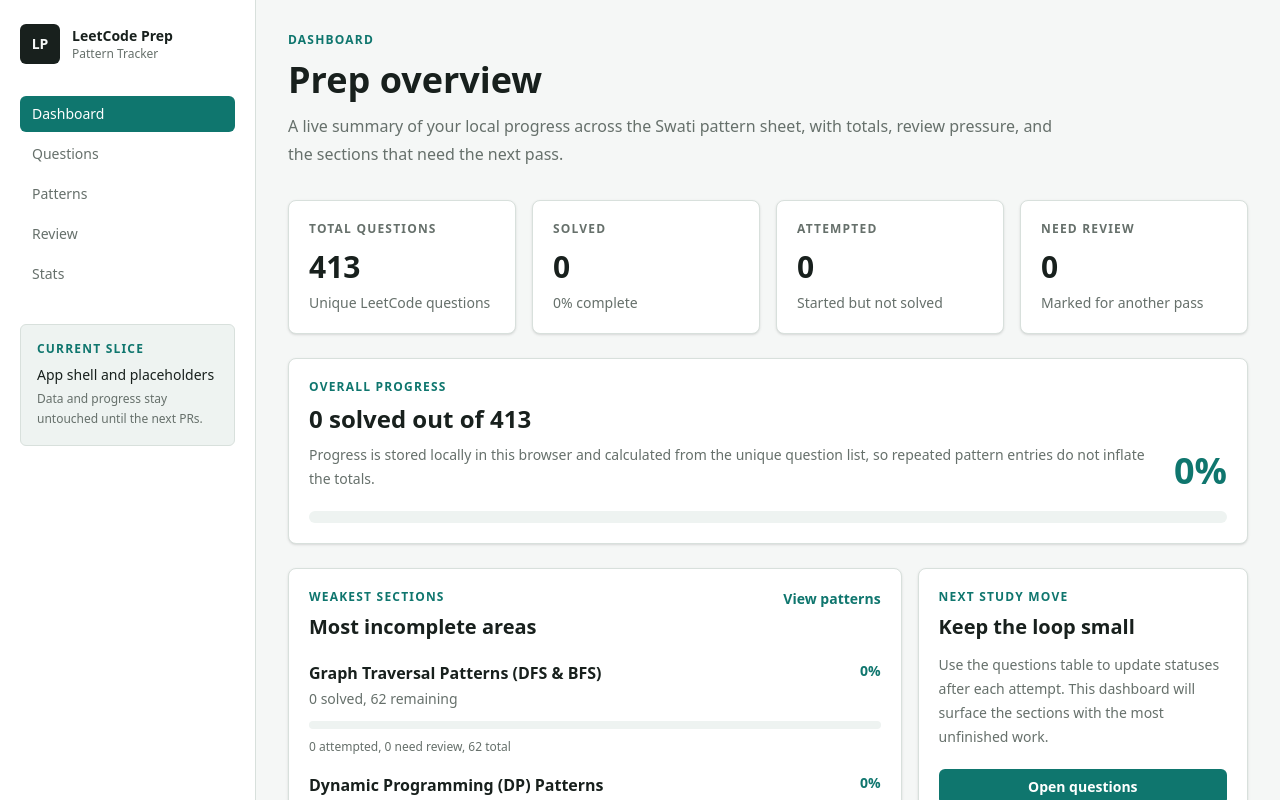
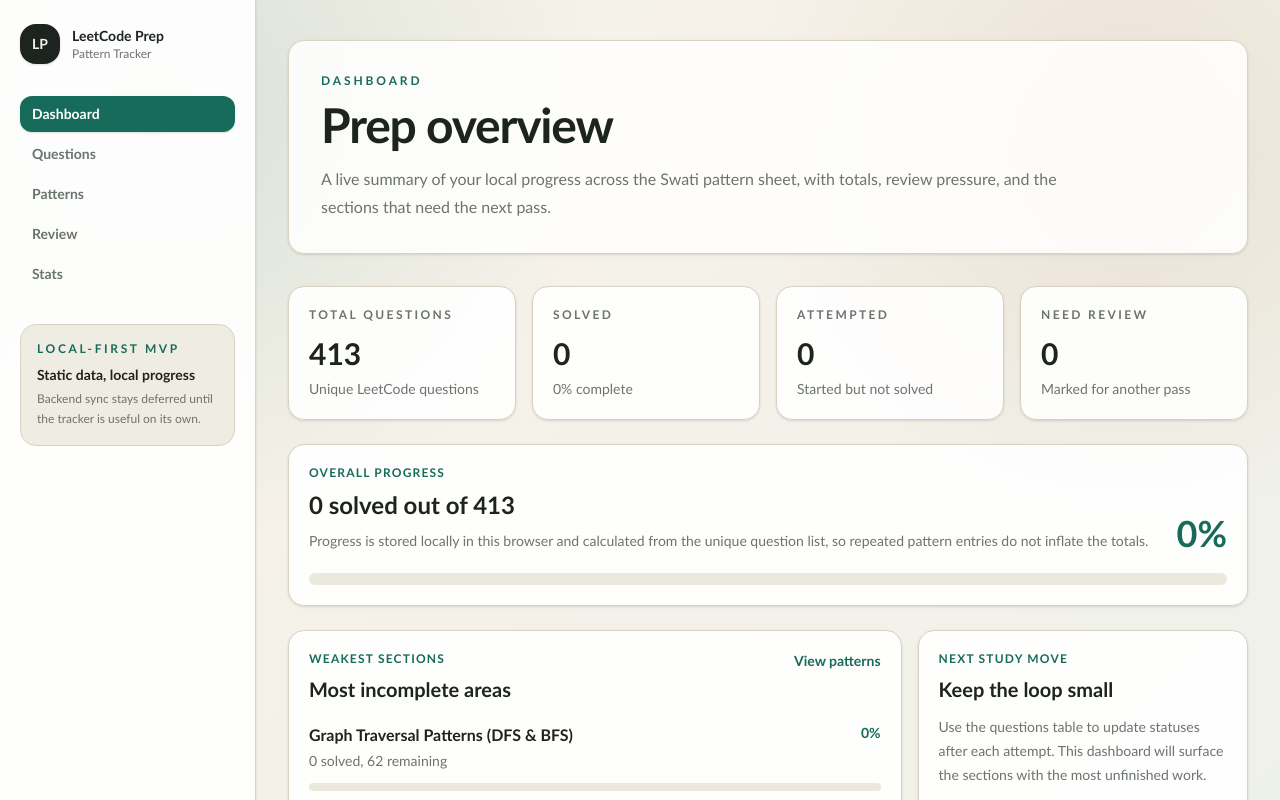
Before and after one commit to itsnothuy/Leetcode-Prep, a Next.js app: page / in a window 1280 px wide. Shown: the top 800 px of the page. Built offline with nearby package versions, Linux system fonts and the light colour scheme.

Commit message:
Update AGENTS instructions for the LeetCode prep app

```diff
--- a/src/app/globals.css
+++ b/src/app/globals.css
@@ -1,15 +1,18 @@
 @import "tailwindcss";
 
 :root {
-  --background: #f5f7f6;
-  --foreground: #18201d;
-  --muted: #66706b;
+  --background: #f4f1ea;
+  --foreground: #1d241f;
+  --muted: #6c746f;
   --surface: #ffffff;
-  --surface-muted: #eef3f1;
-  --border: #d8e0dc;
-  --accent: #0f766e;
+  --surface-muted: #ebe8dd;
+  --border: #d9d2c3;
+  --accent: #176b5b;
   --accent-foreground: #ffffff;
-  --warning: #b45309;
+  --warning: #a15c13;
+  --success: #2f7d50;
+  --danger: #9f3a2f;
+  --ink-soft: #34413a;
 }
 
 @theme inline {
@@ -22,6 +25,9 @@
   --color-accent: var(--accent);
   --color-accent-foreground: var(--accent-foreground);
   --color-warning: var(--warning);
+  --color-success: var(--success);
+  --color-danger: var(--danger);
+  --color-ink-soft: var(--ink-soft);
 }
 
 * {
@@ -33,9 +39,20 @@ html {
 }
 
 body {
-  background: var(--background);
+  background:
+    radial-gradient(circle at 12% 8%, rgb(23 107 91 / 0.13), transparent 28rem),
+    radial-gradient(circle at 88% 12%, rgb(161 92 19 / 0.11), transparent 24rem),
+    linear-gradient(135deg, #f7f3e9 0%, var(--background) 48%, #ecf1ea 100%);
   color: var(--foreground);
   font-family:
-    ui-sans-serif, system-ui, -apple-system, BlinkMacSystemFont, "Segoe UI",
-    sans-serif;
+    "Avenir Next", "Trebuchet MS", ui-sans-serif, system-ui, sans-serif;
 }
+
+::selection {
+  background: rgb(23 107 91 / 0.18);
+}
+
+:focus-visible {
+  outline: 3px solid rgb(23 107 91 / 0.24);
+  outline-offset: 3px;
+}
--- a/src/components/app-navigation.tsx
+++ b/src/components/app-navigation.tsx
@@ -21,7 +21,7 @@ function NavLinks({ compact = false }: { compact?: boolean }) {
   return (
     <nav
       aria-label="Primary navigation"
-      className={compact ? "flex gap-2 overflow-x-auto" : "grid gap-1"}
+      className={compact ? "flex gap-2 overflow-x-auto pb-1" : "grid gap-1"}
     >
       {navItems.map((item) => {
         const active = isActivePath(pathname, item.href);
@@ -32,10 +32,10 @@ function NavLinks({ compact = false }: { compact?: boolean }) {
             href={item.href}
             aria-current={active ? "page" : undefined}
             className={[
-              "rounded-md px-3 py-2 text-sm font-medium transition-colors",
+              "rounded-xl px-3 py-2 text-sm font-semibold transition",
               compact ? "shrink-0" : "",
               active
-                ? "bg-accent text-accent-foreground"
+                ? "bg-accent text-accent-foreground shadow-sm"
                 : "text-muted hover:bg-surface-muted hover:text-foreground",
             ]
               .filter(Boolean)
@@ -51,10 +51,10 @@ function NavLinks({ compact = false }: { compact?: boolean }) {
 
 export function TopNav() {
   return (
-    <header className="sticky top-0 z-20 border-b border-border bg-surface/95 px-4 py-3 backdrop-blur lg:hidden">
+    <header className="sticky top-0 z-20 border-b border-border bg-surface/90 px-4 py-3 shadow-sm backdrop-blur lg:hidden">
       <div className="mb-3 flex items-center justify-between gap-3">
         <Link href="/" className="flex items-center gap-2 font-semibold">
-          <span className="grid size-8 place-items-center rounded-md bg-foreground text-sm text-background">
+          <span className="grid size-8 place-items-center rounded-xl bg-foreground text-sm text-background shadow-sm">
             LP
           </span>
           <span>Pattern Tracker</span>
@@ -73,9 +73,9 @@ export function TopNav() {
 
 export function AppSidebar() {
   return (
-    <aside className="sticky top-0 hidden h-screen w-64 shrink-0 border-r border-border bg-surface px-5 py-6 lg:block">
+    <aside className="sticky top-0 hidden h-screen w-64 shrink-0 border-r border-border bg-surface/90 px-5 py-6 shadow-sm backdrop-blur lg:block">
       <Link href="/" className="mb-8 flex items-center gap-3">
-        <span className="grid size-10 place-items-center rounded-md bg-foreground text-sm font-semibold text-background">
+        <span className="grid size-10 place-items-center rounded-2xl bg-foreground text-sm font-semibold text-background shadow-sm">
           LP
         </span>
         <span>
@@ -84,13 +84,13 @@ export function AppSidebar() {
         </span>
       </Link>
       <NavLinks />
-      <div className="mt-8 rounded-md border border-border bg-surface-muted p-4">
-        <p className="text-xs font-semibold uppercase tracking-widest text-accent">
-          Current Slice
+      <div className="mt-8 rounded-2xl border border-border bg-surface-muted/80 p-4">
+        <p className="text-xs font-semibold uppercase tracking-[0.22em] text-accent">
+          Local-first MVP
         </p>
-        <p className="mt-2 text-sm font-medium">App shell and placeholders</p>
+        <p className="mt-2 text-sm font-semibold">Static data, local progress</p>
         <p className="mt-1 text-xs leading-5 text-muted">
-          Data and progress stay untouched until the next PRs.
+          Backend sync stays deferred until the tracker is useful on its own.
         </p>
       </div>
     </aside>
--- a/src/components/app-shell.tsx
+++ b/src/components/app-shell.tsx
@@ -7,13 +7,13 @@ type AppShellProps = {
 
 export function AppShell({ children }: AppShellProps) {
   return (
-    <div className="min-h-screen bg-background text-foreground">
+    <div className="min-h-screen text-foreground">
       <TopNav />
       <div className="mx-auto flex min-h-screen w-full max-w-7xl">
         <AppSidebar />
         <main
           id="main-content"
-          className="min-w-0 flex-1 px-4 py-6 sm:px-6 lg:px-8 lg:py-8"
+          className="min-w-0 flex-1 px-4 py-6 sm:px-6 lg:px-8 lg:py-10"
         >
           {children}
         </main>
--- a/src/components/container.tsx
+++ b/src/components/container.tsx
@@ -7,7 +7,11 @@ type ContainerProps = {
 
 export function Container({ children, className }: ContainerProps) {
   return (
-    <div className={["mx-auto w-full max-w-5xl", className].filter(Boolean).join(" ")}>
+    <div
+      className={["mx-auto w-full max-w-6xl", className]
+        .filter(Boolean)
+        .join(" ")}
+    >
       {children}
     </div>
   );
--- a/src/components/dashboard-overview.tsx
+++ b/src/components/dashboard-overview.tsx
@@ -49,7 +49,7 @@ export function DashboardOverview({
   return (
     <section className="space-y-6">
       {storageError ? (
-        <p className="rounded-md border border-warning/40 bg-warning/10 px-4 py-3 text-sm font-medium text-warning">
+        <p className="rounded-xl border border-warning/40 bg-warning/10 px-4 py-3 text-sm font-medium text-warning">
           {storageError}
         </p>
       ) : null}
@@ -77,7 +77,7 @@ export function DashboardOverview({
         />
       </div>
 
-      <div className="rounded-lg border border-border bg-surface p-5 shadow-sm">
+      <div className="rounded-2xl border border-border bg-surface/90 p-5 shadow-sm">
         <div className="flex flex-col gap-3 sm:flex-row sm:items-end sm:justify-between">
           <div>
             <p className="text-xs font-semibold uppercase tracking-widest text-accent">
@@ -112,7 +112,7 @@ export function DashboardOverview({
       </div>
 
       <div className="grid gap-4 lg:grid-cols-[1.3fr_0.7fr]">
-        <section className="rounded-lg border border-border bg-surface p-5 shadow-sm">
+        <section className="rounded-2xl border border-border bg-surface/90 p-5 shadow-sm">
           <div className="flex flex-col gap-2 sm:flex-row sm:items-start sm:justify-between">
             <div>
               <p className="text-xs font-semibold uppercase tracking-widest text-accent">
@@ -137,13 +137,13 @@ export function DashboardOverview({
               ))}
             </div>
           ) : (
-            <p className="mt-5 rounded-md bg-surface-muted px-4 py-5 text-sm leading-6 text-muted">
+            <p className="mt-5 rounded-xl bg-surface-muted px-4 py-5 text-sm leading-6 text-muted">
               Every section is solved. That is a very good problem to have.
             </p>
           )}
         </section>
 
-        <aside className="rounded-lg border border-border bg-surface p-5 shadow-sm">
+        <aside className="rounded-2xl border border-border bg-surface/90 p-5 shadow-sm">
           <p className="text-xs font-semibold uppercase tracking-widest text-accent">
             Next study move
           </p>
@@ -155,13 +155,13 @@ export function DashboardOverview({
           <div className="mt-5 flex flex-col gap-3">
             <Link
               href="/questions"
-              className="rounded-md bg-accent px-4 py-2 text-center text-sm font-semibold text-accent-foreground transition hover:opacity-90"
+              className="rounded-xl bg-accent px-4 py-2 text-center text-sm font-semibold text-accent-foreground transition hover:opacity-90"
             >
               Open questions
             </Link>
             <Link
               href="/review"
-              className="rounded-md border border-border px-4 py-2 text-center text-sm font-semibold transition hover:border-accent hover:text-accent"
+              className="rounded-xl border border-border px-4 py-2 text-center text-sm font-semibold transition hover:border-accent hover:text-accent"
             >
               Check review queue
             </Link>
@@ -180,8 +180,8 @@ type StatCardProps = {
 
 function StatCard({ detail, label, value }: StatCardProps) {
   return (
-    <div className="rounded-lg border border-border bg-surface p-5 shadow-sm">
-      <p className="text-xs font-semibold uppercase tracking-widest text-muted">
+    <div className="rounded-2xl border border-border bg-surface/90 p-5 shadow-sm">
+      <p className="text-xs font-semibold uppercase tracking-[0.2em] text-muted">
         {label}
       </p>
       <p className="mt-3 text-3xl font-semibold">{value}</p>
--- a/src/components/page-header.tsx
+++ b/src/components/page-header.tsx
@@ -6,12 +6,16 @@ type PageHeaderProps = {
 
 export function PageHeader({ eyebrow, title, description }: PageHeaderProps) {
   return (
-    <header className="mb-8 max-w-3xl">
-      <p className="text-xs font-semibold uppercase tracking-widest text-accent">
-        {eyebrow}
-      </p>
-      <h1 className="mt-3 text-3xl font-semibold sm:text-4xl">{title}</h1>
-      <p className="mt-3 text-base leading-7 text-muted">{description}</p>
+    <header className="mb-8 overflow-hidden rounded-2xl border border-border bg-surface/85 p-6 shadow-sm backdrop-blur sm:p-8">
+      <div className="max-w-3xl">
+        <p className="text-xs font-semibold uppercase tracking-[0.24em] text-accent">
+          {eyebrow}
+        </p>
+        <h1 className="mt-3 text-3xl font-semibold tracking-tight sm:text-5xl">
+          {title}
+        </h1>
+        <p className="mt-4 text-base leading-7 text-muted">{description}</p>
+      </div>
     </header>
   );
 }
--- a/src/components/patterns-overview.tsx
+++ b/src/components/patterns-overview.tsx
@@ -21,10 +21,10 @@ export function PatternsOverview({ patterns }: PatternsOverviewProps) {
           <Link
             key={pattern.id}
             href={`/questions?pattern=${encodeURIComponent(pattern.id)}`}
-            className="group flex min-h-56 flex-col justify-between rounded-lg border border-border bg-surface p-5 shadow-sm transition hover:-translate-y-0.5 hover:border-accent hover:shadow-md"
+            className="group flex min-h-56 flex-col justify-between rounded-2xl border border-border bg-surface/90 p-5 shadow-sm transition hover:-translate-y-0.5 hover:border-accent hover:shadow-md"
           >
             <div>
-              <p className="text-xs font-semibold uppercase tracking-widest text-muted">
+              <p className="text-xs font-semibold uppercase tracking-[0.2em] text-muted">
                 Pattern {pattern.number}
               </p>
               <h2 className="mt-3 text-xl font-semibold leading-7 group-hover:text-accent">
@@ -64,7 +64,7 @@ export function PatternsOverview({ patterns }: PatternsOverviewProps) {
                   style={{ width: `${progress.percentComplete}%` }}
                 />
               </div>
-              <p className="mt-4 text-sm font-medium text-accent">
+              <p className="mt-4 text-sm font-semibold text-accent">
                 View questions
               </p>
             </div>
--- a/src/components/placeholder-panel.tsx
+++ b/src/components/placeholder-panel.tsx
@@ -10,13 +10,13 @@ export function PlaceholderPanel({
   items,
 }: PlaceholderPanelProps) {
   return (
-    <section className="rounded-md border border-border bg-surface p-5 shadow-sm">
+    <section className="rounded-2xl border border-border bg-surface/90 p-5 shadow-sm">
       <div className="flex flex-col gap-2 border-b border-border pb-4 sm:flex-row sm:items-center sm:justify-between">
         <div>
           <h2 className="text-base font-semibold">{title}</h2>
           <p className="mt-1 text-sm leading-6 text-muted">{description}</p>
         </div>
-        <span className="w-fit rounded-md bg-surface-muted px-3 py-1 text-xs font-medium text-muted">
+        <span className="w-fit rounded-full bg-surface-muted px-3 py-1 text-xs font-semibold text-muted">
           Placeholder
         </span>
       </div>
@@ -24,7 +24,7 @@ export function PlaceholderPanel({
         {items.map((item) => (
           <div
             key={item}
-            className="min-h-24 rounded-md border border-border bg-background p-4 text-sm font-medium text-muted"
+            className="min-h-24 rounded-xl border border-border bg-background/70 p-4 text-sm font-medium text-muted"
           >
             {item}
           </div>
--- /dev/null
+++ b/src/components/problem-badges.tsx
@@ -0,0 +1,33 @@
+import type { Problem } from "@/types/problem";
+import { formatDifficulty, formatProblemNumber } from "@/lib/problem-display";
+
+type ProblemNumberBadgeProps = {
+  number: Problem["number"];
+};
+
+export function ProblemNumberBadge({ number }: ProblemNumberBadgeProps) {
+  return (
+    <span className="inline-flex rounded-full bg-surface-muted px-2.5 py-1 font-mono text-xs font-semibold text-muted">
+      {formatProblemNumber(number)}
+    </span>
+  );
+}
+
+type DifficultyBadgeProps = {
+  difficulty: Problem["difficulty"];
+};
+
+export function DifficultyBadge({ difficulty }: DifficultyBadgeProps) {
+  const label = formatDifficulty(difficulty);
+  const className = difficulty
+    ? "border-accent/30 bg-accent/10 text-accent"
+    : "border-border bg-surface-muted text-muted";
+
+  return (
+    <span
+      className={`inline-flex rounded-full border px-2.5 py-1 text-xs font-semibold ${className}`}
+    >
+      {label}
+    </span>
+  );
+}
--- a/src/components/problem-status-select.tsx
+++ b/src/components/problem-status-select.tsx
@@ -52,7 +52,7 @@ export function ProblemStatusSelect({
 
 function getStatusSelectClassName(status: ProgressStatus): string {
   const baseClassName =
-    "h-9 min-w-36 rounded-md border bg-background px-2 text-sm font-medium outline-none transition focus:border-accent disabled:cursor-not-allowed disabled:opacity-60";
+    "h-9 min-w-36 rounded-full border bg-background px-3 text-sm font-semibold outline-none transition focus:border-accent disabled:cursor-not-allowed disabled:opacity-60";
   const statusClassNames: Record<ProgressStatus, string> = {
     "not-started": "border-border text-muted",
     attempted: "border-warning/60 text-warning",
```
Also changed, not shown: src/components/questions-table.tsx (+20 -20 lines), src/components/review-queue.tsx (+18 -16 lines).
